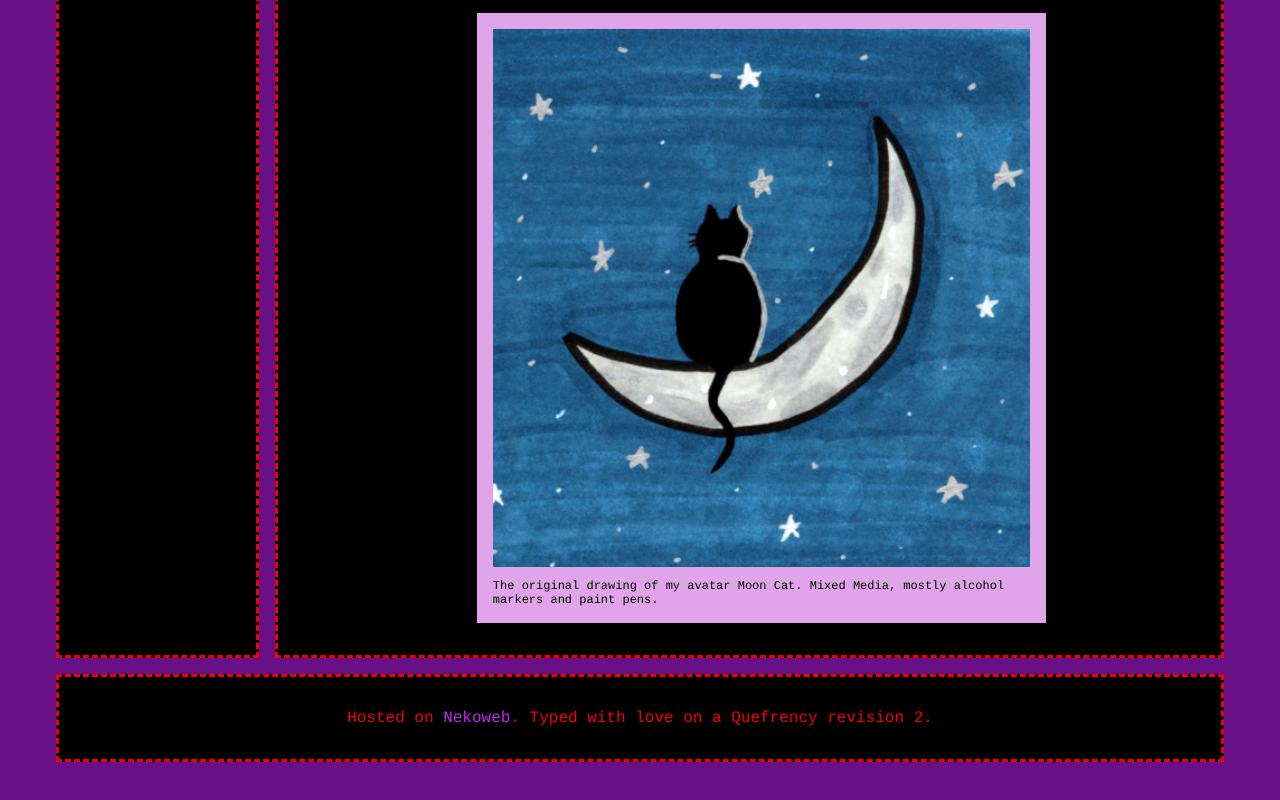
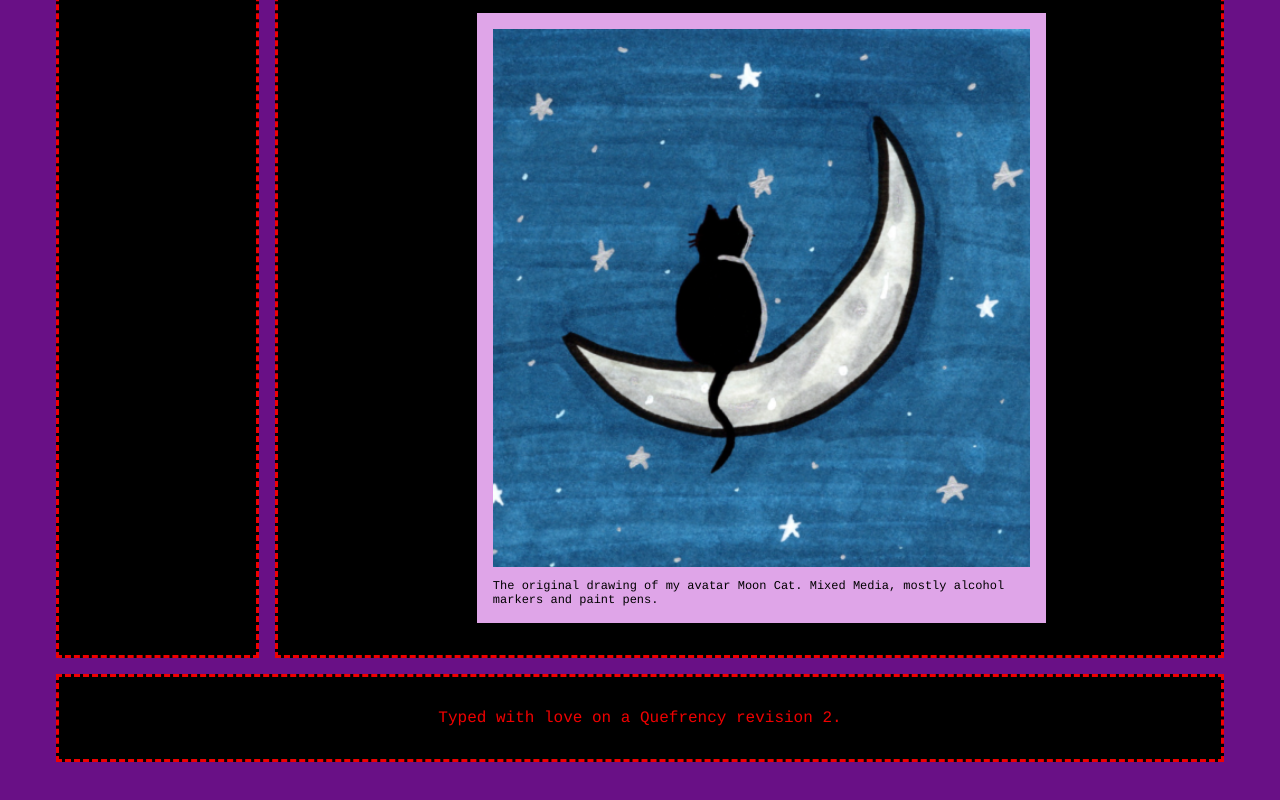
Before and after one commit to attluh/perpcurio, a plain HTML site: page public/art.html in a window 1280 px wide. Shown: the part 7869-8669 px from the top of the page. Drawn offline with Linux system fonts and the light colour scheme.

Commit message:
remove leftover hosting messages

```diff
--- a/public/art.html
+++ b/public/art.html
@@ -92,7 +92,7 @@
         </div>
 
         <footer>
-            <p>Hosted on <a href="https://nekoweb.org">Nekoweb</a>. Typed with love on a Quefrency revision 2.</p>
+            <p>Typed with love on a Quefrency revision 2.</p>
         </footer>
     </body>
 </html>
```
Also changed, not shown: public/diary.html (+1 -1 lines).
